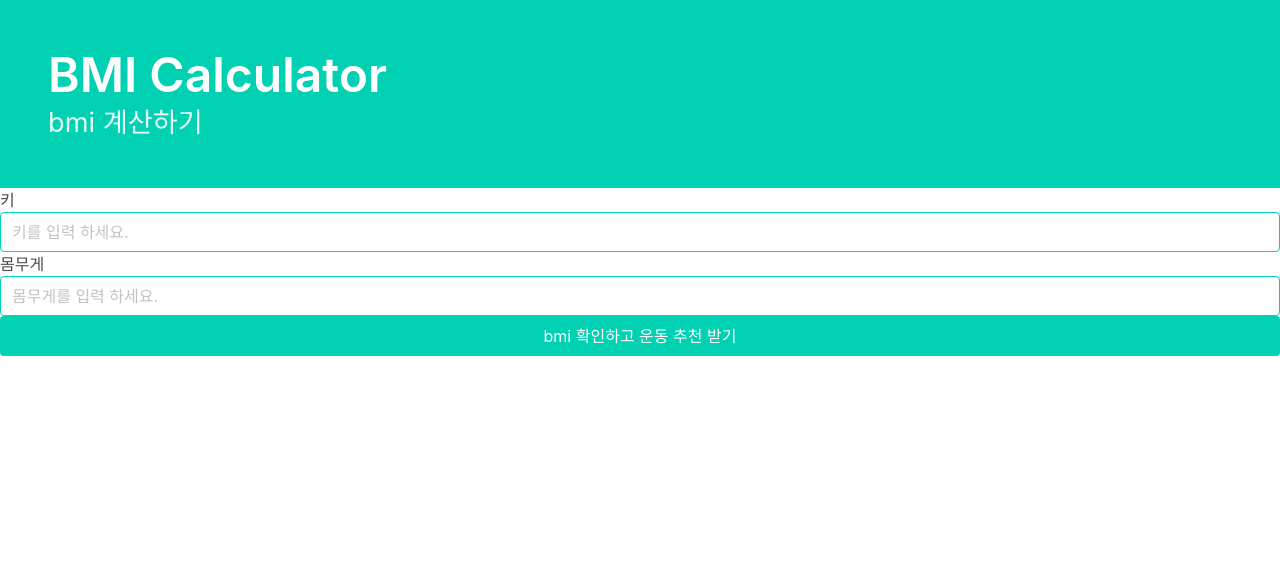
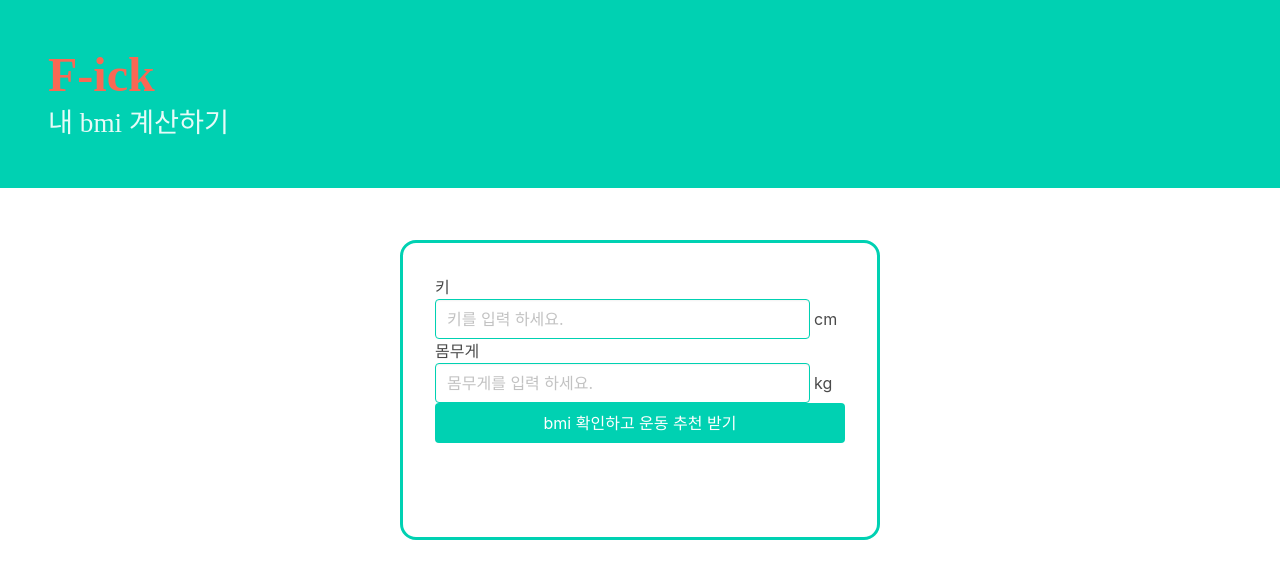
Before and after one commit to chamchimayo/bmi_calculator, a Flask app: template templates/index.html in a window 1280 px wide. Shown: the top 579 px of the page. Run offline with Flask 2, Linux system fonts and the light colour scheme; the template is opened without the code that fills it, so the values that code supplies are empty; some web fonts are replaced.

Commit message:
백지영 - 전체 css 작업 중 09/21 23:35

```diff
--- a/static/mystyle.css
+++ b/static/mystyle.css
@@ -87,7 +87,7 @@
     top: 45%;
     background-color: white;
     border: #00d1b2 solid 3px;
-    border-radius: 5px;
+    border-radius: 1rem;
     width: 500px;
     margin: 50pt auto auto auto;
     padding: 20pt 20pt 20pt 20pt;
@@ -97,16 +97,36 @@
     align-items: center;
     margin-left: -240px;
     margin-top: -240px;
-    /*padding: 2rem;*/
-    /*border-radius: 1rem;*/
-    /*border: #00d1b2 solid 3px;*/
 }
 
 .input {
     border: #00cfb2 solid 1px;
 }
 
-/* userBmi.html */
+/* index.html */
+.bmi-input-box {
+    width: 480px;
+    height: 300px;
+    position: absolute;
+    left: 50%;
+    top: 60%;
+    margin-left: -240px;
+    margin-top: -240px;
+    padding: 2rem;
+    border-radius: 1rem;
+    border: #00d1b2 solid 3px;
+}
+
+.bmi-input {
+    width: 375px;
+    margin-right: 4px;
+}
+
+.input-box {
+    display: flex;
+    align-items: center;
+}
+
 .user-bmi-input {
     display: flex;
     align-content: center;
--- a/templates/index.html
+++ b/templates/index.html
@@ -9,6 +9,30 @@
     <link rel="stylesheet" href="../static/mystyle.css">
 
     <script src="https://ajax.googleapis.com/ajax/libs/jquery/3.5.1/jquery.min.js"></script>
+
+    <style>
+        @font-face {
+            font-family: 'LeferiPoint-WhiteObliqueA';
+            src: url('https://cdn.jsdelivr.net/gh/projectnoonnu/noonfonts_2201-2@1.0/LeferiPoint-WhiteObliqueA.woff') format('woff');
+            font-weight: normal;
+            font-style: normal;
+        }
+
+        @font-face {
+             font-family: 'S-CoreDream-3Light';
+             src: url('https://cdn.jsdelivr.net/gh/projectnoonnu/noonfonts_six@1.2/S-CoreDream-3Light.woff') format('woff');
+             font-weight: normal;
+             font-style: normal;
+        }
+
+        h1 {
+            font-family: 'LeferiPoint-WhiteObliqueA';
+        }
+
+        .subtitle {
+            font-family: 'S-CoreDream-3Light';
+        }
+    </style>
     <script>
         function user_bmi_regsiter(num) {
             let user_height = $('#user-height').val();
@@ -32,20 +56,24 @@
 <body>
 <section class="hero is-primary">
     <div class="hero-body">
-        <p class="title">
-            BMI Calculator
-        </p>
-        <p class="subtitle">
-            bmi 계산하기
-        </p>
+        <h1 class="title" id="fick-title">F-ick</h1>
+        <p class="subtitle">내 bmi 계산하기</p>
     </div>
 </section>
-<div class="user-bmi-input">
-    <label for="user-height">키</label>
-    <input class="input is-primary" type="text" name="" id="user-height" placeholder="키를 입력 하세요.">
-    <label for="user-weight">몸무게</label>
-    <input class="input is-primary" type="text" name="" id="user-weight" placeholder="몸무게를 입력 하세요.">
-    <button class="button is-primary" onclick="user_bmi_regsiter({{ user_num }})">bmi 확인하고 운동 추천 받기</button>
+<div class="bmi-input-box">
+    <div class="user-bmi-input">
+        <label for="user-height">키</label>
+        <div class="input-box">
+            <input class="input is-primary bmi-input" type="text" name="" id="user-height" placeholder="키를 입력 하세요.">
+            <span>cm</span>
+        </div>
+        <label for="user-weight">몸무게</label>
+        <div class="input-box">
+            <input class="input is-primary bmi-input" type="text" name="" id="user-weight" placeholder="몸무게를 입력 하세요.">
+            <span>kg</span>
+        </div>
+        <button class="button is-primary" onclick="user_bmi_regsiter({{ user_num }})">bmi 확인하고 운동 추천 받기</button>
+    </div>
 </div>
 
 </body>
```
